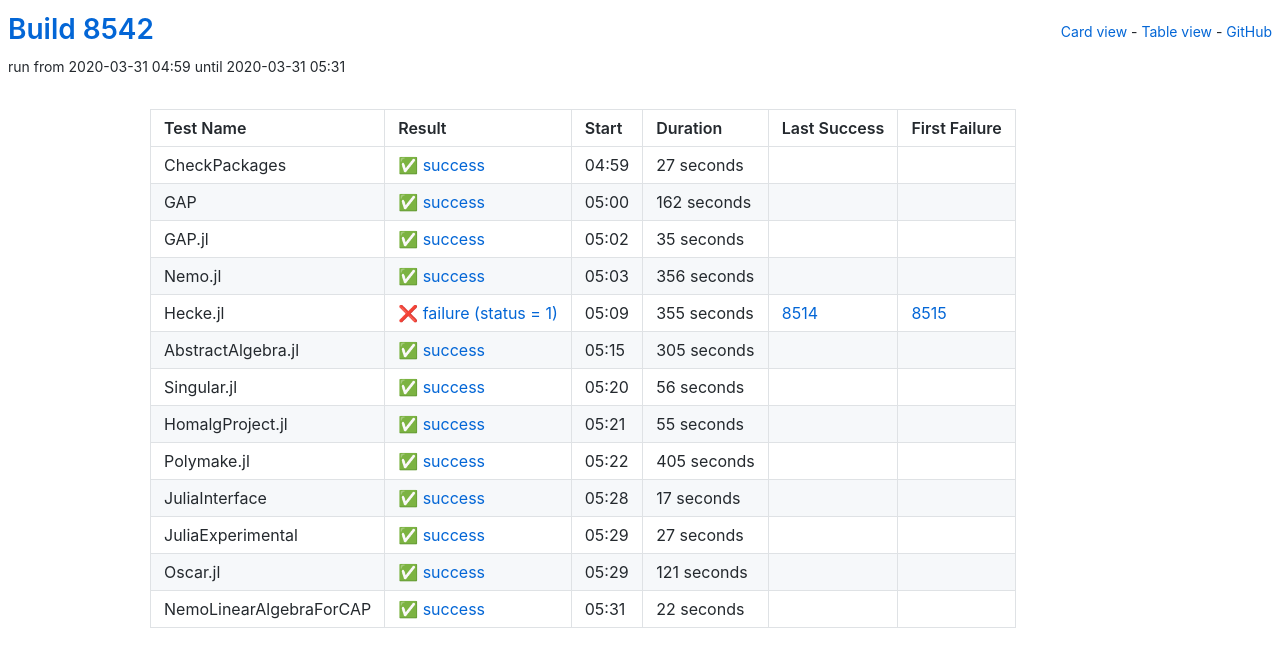
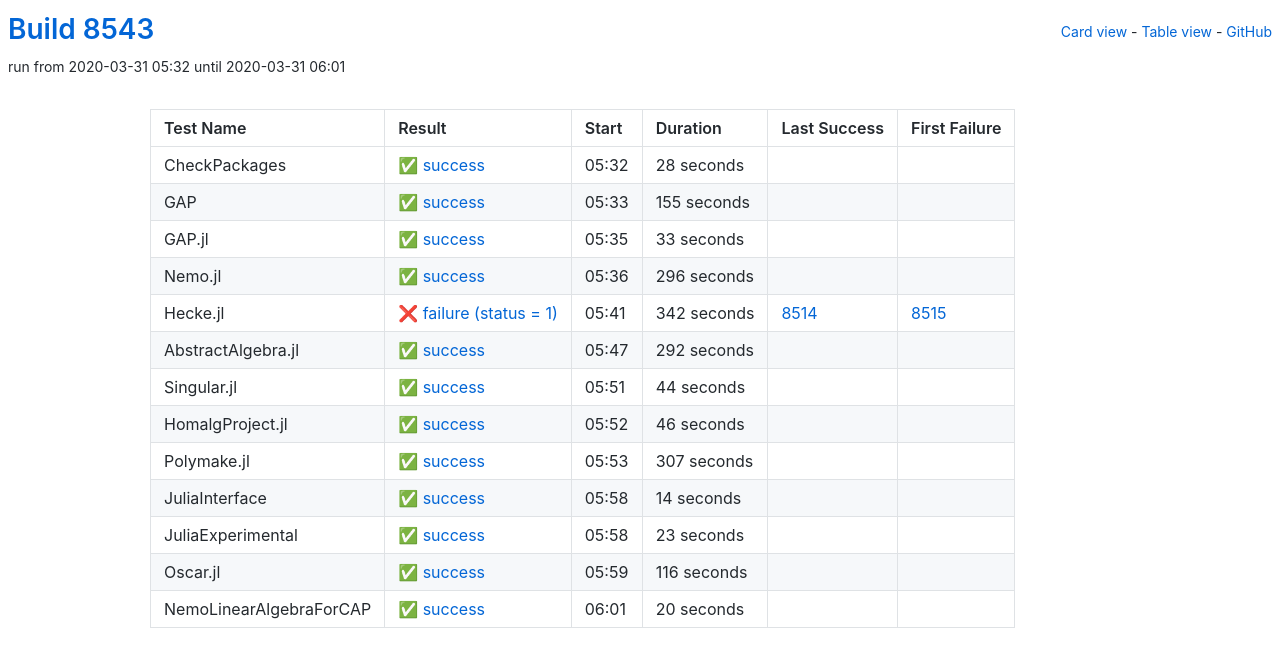
Before and after one commit to oscar-system/oscar-ci-status, a Jekyll site: the page built from table.html, in a window 1280 px wide. Shown: the top 667 px of the page. Built offline with Jekyll 4.4.1, drawn with Linux system fonts in a browser that asks for light colours.

Commit message:
Build 8543

```diff
--- a/_data/ci.yml
+++ b/_data/ci.yml
@@ -1,147 +1,147 @@
-build: 8542
-build_url: https://oscarci.mathematik.uni-kl.de/job/oscar/8542/
+build: 8543
+build_url: https://oscarci.mathematik.uni-kl.de/job/oscar/8543/
 job: oscar
 tests:
-- duration: 27
+- duration: 28
   exitcode: 0
   first_failure: false
   first_failure_url: null
   last_success: false
   last_success_url: null
-  log: https://oscarci.mathematik.uni-kl.de/job/oscar/8542/artifact/logs/build-8542/CheckPackages.log
+  log: https://oscarci.mathematik.uni-kl.de/job/oscar/8543/artifact/logs/build-8543/CheckPackages.log
   name: CheckPackages
-  start: 2020-03-31 04:59
+  start: 2020-03-31 05:32
   status: success
   success: true
-- duration: 162
+- duration: 155
   exitcode: 0
   first_failure: false
   first_failure_url: null
   last_success: false
   last_success_url: null
-  log: https://oscarci.mathematik.uni-kl.de/job/oscar/8542/artifact/logs/build-8542/GAP.log
+  log: https://oscarci.mathematik.uni-kl.de/job/oscar/8543/artifact/logs/build-8543/GAP.log
   name: GAP
-  start: 2020-03-31 05:00
+  start: 2020-03-31 05:33
   status: success
   success: true
-- duration: 35
+- duration: 33
   exitcode: 0
   first_failure: false
   first_failure_url: null
   last_success: false
   last_success_url: null
-  log: https://oscarci.mathematik.uni-kl.de/job/oscar/8542/artifact/logs/build-8542/GAP.jl.log
+  log: https://oscarci.mathematik.uni-kl.de/job/oscar/8543/artifact/logs/build-8543/GAP.jl.log
   name: GAP.jl
-  start: 2020-03-31 05:02
+  start: 2020-03-31 05:35
   status: success
   success: true
-- duration: 356
+- duration: 296
   exitcode: 0
   first_failure: false
   first_failure_url: null
   last_success: false
   last_success_url: null
-  log: https://oscarci.mathematik.uni-kl.de/job/oscar/8542/artifact/logs/build-8542/Nemo.jl.log
+  log: https://oscarci.mathematik.uni-kl.de/job/oscar/8543/artifact/logs/build-8543/Nemo.jl.log
   name: Nemo.jl
-  start: 2020-03-31 05:03
+  start: 2020-03-31 05:36
   status: success
   success: true
-- duration: 355
+- duration: 342
   exitcode: 1
   first_failure: 8515
   first_failure_url: https://oscarci.mathematik.uni-kl.de/job/oscar/8515/
   last_success: 8514
   last_success_url: https://oscarci.mathematik.uni-kl.de/job/oscar/8514/
-  log: https://oscarci.mathematik.uni-kl.de/job/oscar/8542/artifact/logs/build-8542/Hecke.jl.log
+  log: https://oscarci.mathematik.uni-kl.de/job/oscar/8543/artifact/logs/build-8543/Hecke.jl.log
   name: Hecke.jl
-  start: 2020-03-31 05:09
+  start: 2020-03-31 05:41
   status: failure
   success: false
-- duration: 305
+- duration: 292
   exitcode: 0
   first_failure: false
   first_failure_url: null
   last_success: false
   last_success_url: null
-  log: https://oscarci.mathematik.uni-kl.de/job/oscar/8542/artifact/logs/build-8542/AbstractAlgebra.jl.log
+  log: https://oscarci.mathematik.uni-kl.de/job/oscar/8543/artifact/logs/build-8543/AbstractAlgebra.jl.log
   name: AbstractAlgebra.jl
-  start: 2020-03-31 05:15
+  start: 2020-03-31 05:47
   status: success
   success: true
-- duration: 56
+- duration: 44
   exitcode: 0
   first_failure: false
   first_failure_url: null
   last_success: false
   last_success_url: null
-  log: https://oscarci.mathematik.uni-kl.de/job/oscar/8542/artifact/logs/build-8542/Singular.jl.log
+  log: https://oscarci.mathematik.uni-kl.de/job/oscar/8543/artifact/logs/build-8543/Singular.jl.log
   name: Singular.jl
-  start: 2020-03-31 05:20
+  start: 2020-03-31 05:51
   status: success
   success: true
-- duration: 55
+- duration: 46
   exitcode: 0
   first_failure: false
   first_failure_url: null
   last_success: false
   last_success_url: null
-  log: https://oscarci.mathematik.uni-kl.de/job/oscar/8542/artifact/logs/build-8542/HomalgProject.jl.log
+  log: https://oscarci.mathematik.uni-kl.de/job/oscar/8543/artifact/logs/build-8543/HomalgProject.jl.log
   name: HomalgProject.jl
-  start: 2020-03-31 05:21
+  start: 2020-03-31 05:52
   status: success
   success: true
-- duration: 405
+- duration: 307
   exitcode: 0
   first_failure: false
   first_failure_url: null
   last_success: false
   last_success_url: null
-  log: https://oscarci.mathematik.uni-kl.de/job/oscar/8542/artifact/logs/build-8542/Polymake.jl.log
+  log: https://oscarci.mathematik.uni-kl.de/job/oscar/8543/artifact/logs/build-8543/Polymake.jl.log
   name: Polymake.jl
-  start: 2020-03-31 05:22
+  start: 2020-03-31 05:53
   status: success
   success: true
-- duration: 17
+- duration: 14
   exitcode: 0
   first_failure: false
   first_failure_url: null
   last_success: false
   last_success_url: null
-  log: https://oscarci.mathematik.uni-kl.de/job/oscar/8542/artifact/logs/build-8542/JuliaInterface.log
+  log: https://oscarci.mathematik.uni-kl.de/job/oscar/8543/artifact/logs/build-8543/JuliaInterface.log
   name: JuliaInterface
-  start: 2020-03-31 05:28
+  start: 2020-03-31 05:58
   status: success
   success: true
-- duration: 27
+- duration: 23
   exitcode: 0
   first_failure: false
   first_failure_url: null
   last_success: false
   last_success_url: null
-  log: https://oscarci.mathematik.uni-kl.de/job/oscar/8542/artifact/logs/build-8542/JuliaExperimental.log
+  log: https://oscarci.mathematik.uni-kl.de/job/oscar/8543/artifact/logs/build-8543/JuliaExperimental.log
   name: JuliaExperimental
-  start: 2020-03-31 05:29
+  start: 2020-03-31 05:58
   status: success
   success: true
-- duration: 121
+- duration: 116
   exitcode: 0
   first_failure: false
   first_failure_url: null
   last_success: false
   last_success_url: null
-  log: https://oscarci.mathematik.uni-kl.de/job/oscar/8542/artifact/logs/build-8542/Oscar.jl.log
+  log: https://oscarci.mathematik.uni-kl.de/job/oscar/8543/artifact/logs/build-8543/Oscar.jl.log
   name: Oscar.jl
-  start: 2020-03-31 05:29
+  start: 2020-03-31 05:59
   status: success
   success: true
-- duration: 22
+- duration: 20
   exitcode: 0
   first_failure: false
   first_failure_url: null
   last_success: false
   last_success_url: null
-  log: https://oscarci.mathematik.uni-kl.de/job/oscar/8542/artifact/logs/build-8542/NemoLinearAlgebraForCAP.log
+  log: https://oscarci.mathematik.uni-kl.de/job/oscar/8543/artifact/logs/build-8543/NemoLinearAlgebraForCAP.log
   name: NemoLinearAlgebraForCAP
-  start: 2020-03-31 05:31
+  start: 2020-03-31 06:01
   status: success
   success: true
```
Also changed, not shown: README.md.
